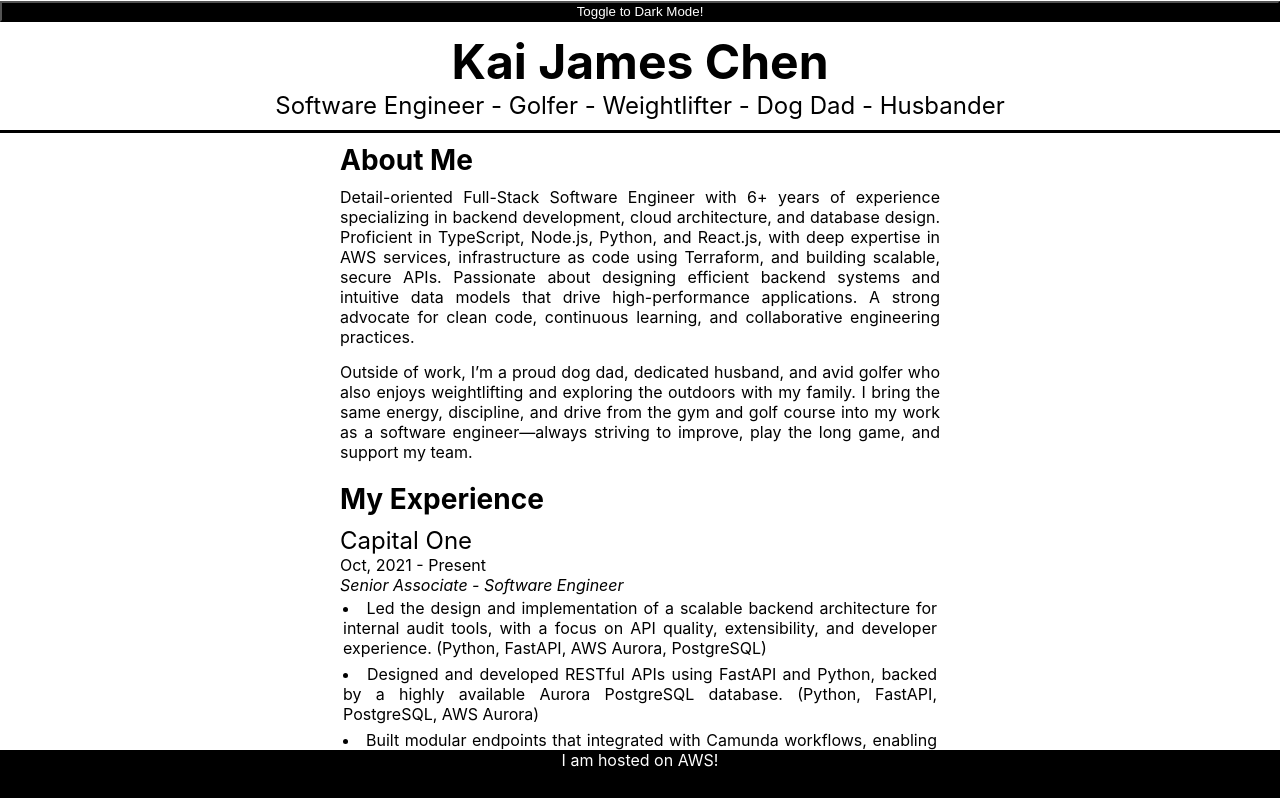
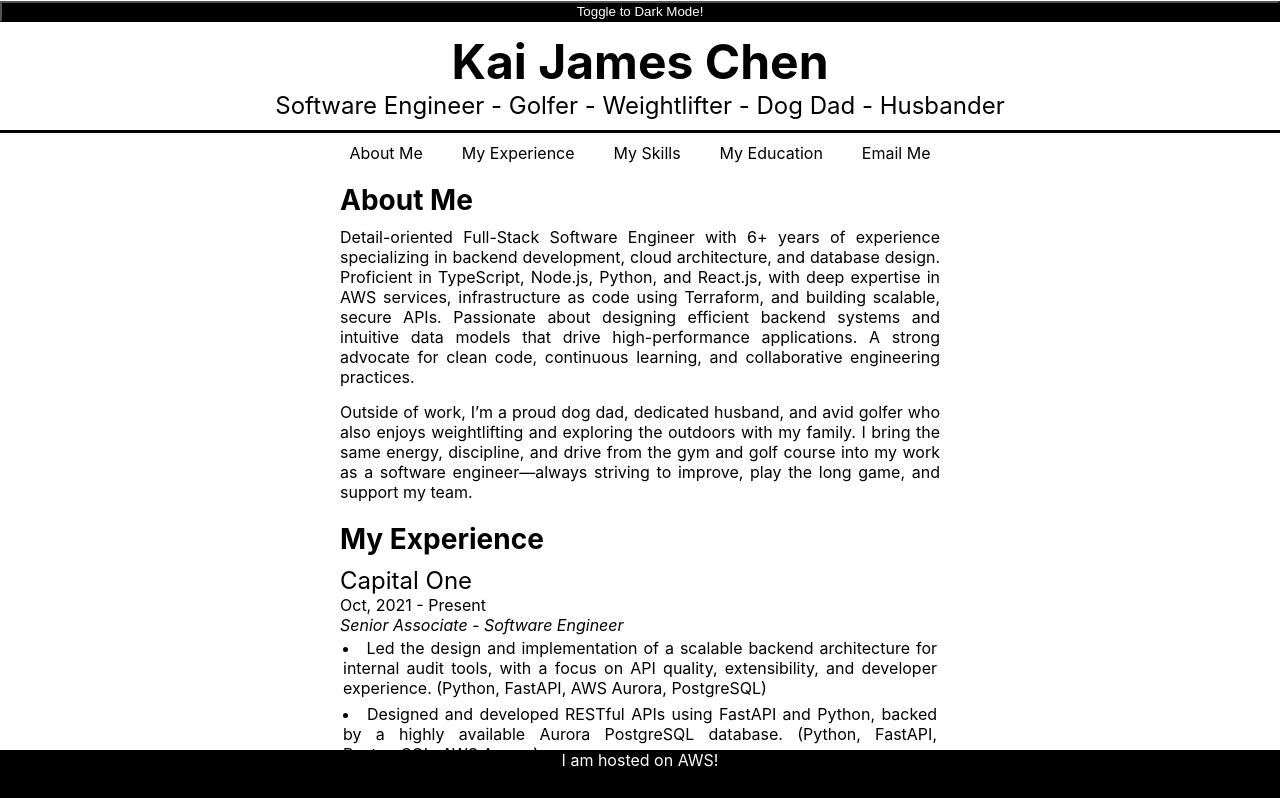
Before and after one commit to KaiFujimoto/Kai-Website, a React (Create React App) app: page / in a window 1280 px wide. Shown: the top 798 px of the page. Built offline with nearby package versions, Linux system fonts and the light colour scheme.

Commit message:
feature: add menubar that uses useRef hooks to scroll dynamically to each section

```diff
--- a/src/App.css
+++ b/src/App.css
@@ -122,3 +122,14 @@ form > button {
 	margin-top: 10px;
 	width: 20%;
 }
+
+nav {
+	display: flex;
+	flex-direction: row;
+	justify-content: space-around;
+	margin: 10px;
+}
+
+nav > div {
+	cursor: pointer;
+}
--- a/src/App.tsx
+++ b/src/App.tsx
@@ -1,6 +1,7 @@
-import React, { createContext, useState, useContext } from 'react';
+import React, { useRef, createContext, useState, useContext } from 'react';
 import './App.css';
 import Header from './components/Header';
+import MenuBar from './components/MenuBar';
 import Footer from './components/Footer';
 import AboutMe from './components/AboutMe';
 import EmailMe from './components/EmailMe';
@@ -19,17 +20,30 @@ function App() {
 
 	const [isDarkMode, setIsDarkMode] = useState(false);
 
+	const aboutMeRef = useRef<HTMLDivElement | null>(null);
+  const myExperienceRef = useRef<HTMLDivElement | null>(null);
+	const mySkillsRef = useRef<HTMLDivElement | null>(null);
+	const myEducationRef = useRef<HTMLDivElement | null>(null);
+	const emailMeRef = useRef<HTMLDivElement | null>(null);
+
   return (
 		<ThemeContext.Provider value={{ isDarkMode, setIsDarkMode }}>
 			<div className={`${isDarkMode ? "dark" : "light"} App`}>
 			  <ThemeToggle />
 				<Header />
 				<div className="app-body">
-					<AboutMe />
-					<MyExperience />
-					<MySkills />
-					<MyEducation />
-					<EmailMe />
+					<MenuBar scrollToSections={{
+						aboutMe: aboutMeRef,
+						myExperience: myExperienceRef,
+						mySkills: mySkillsRef,
+						myEducation: myEducationRef,
+						emailMe: emailMeRef }} />
+
+					<AboutMe ref={aboutMeRef}/>
+					<MyExperience ref={myExperienceRef}/>
+					<MySkills ref={mySkillsRef}/>
+					<MyEducation ref={myEducationRef}/>
+					<EmailMe ref={emailMeRef}/>
 				</div>
 				<Footer />
 			</div>
--- a/src/components/AboutMe.tsx
+++ b/src/components/AboutMe.tsx
@@ -1,8 +1,8 @@
-import React from 'react';
+import React, { forwardRef } from 'react';
 
-const AboutMe: React.FC = () => {
+const AboutMe = forwardRef<HTMLDivElement, {}>((props, ref)  => {
 	return (
-		<div className="inner-section">
+		<div ref={ref} className="inner-section">
 			<div className="section title">
 				About Me
 			</div>
@@ -14,6 +14,6 @@ Outside of work, I’m a proud dog dad, dedicated husband, and avid golfer who a
 			</div>
 		</div>
 	);
-};
+});
 
 export default AboutMe;
--- a/src/components/EmailMe.tsx
+++ b/src/components/EmailMe.tsx
@@ -1,21 +1,25 @@
-import React, {useState} from 'react';
-import { useDispatch, useSelector } from 'react-redux';
-import { AppDispatch, RootState } from '../redux/store';
-import { sendEmail } from '../redux/emailSlice';
-import { Email } from '../constants/constants';
+import React, { forwardRef, useState } from "react";
+import { useDispatch, useSelector } from "react-redux";
+import { AppDispatch, RootState } from "../redux/store";
+import { sendEmail } from "../redux/emailSlice";
+import { Email } from "../constants/constants";
 
-const EmailMe: React.FC = () => {
+const EmailMe = forwardRef<HTMLDivElement, {}>((props, ref) => {
   const dispatch = useDispatch<AppDispatch>();
-	const { loading, error, successMessage } = useSelector((state: RootState) => state.email);
+  const { loading, error, successMessage } = useSelector(
+    (state: RootState) => state.email
+  );
 
   const [formData, setFormData] = useState<Email>({
-		name: '',
-		email: '',
-		subject: '',
-		message: ''
+    name: "",
+    email: "",
+    subject: "",
+    message: "",
   });
 
-	const handleChange = (e: React.ChangeEvent<HTMLInputElement | HTMLTextAreaElement>) => {
+  const handleChange = (
+    e: React.ChangeEvent<HTMLInputElement | HTMLTextAreaElement>
+  ) => {
     const { name, value } = e.target;
     setFormData((prev) => ({ ...prev, [name]: value }));
   };
@@ -23,14 +27,12 @@ const EmailMe: React.FC = () => {
   const handleSubmit = (e: React.FormEvent<HTMLFormElement>) => {
     e.preventDefault();
     dispatch(sendEmail(formData));
-		setFormData({ name: '', email: '',subject: '',  message: ''});
+    setFormData({ name: "", email: "", subject: "", message: "" });
   };
 
   return (
-		<div className="inner-section">
-			<div className="section title">
-				Email Me
-			</div>
+    <div className="inner-section" ref={ref}>
+      <div className="section title">Email Me</div>
       <div className="inner body">
         <form onSubmit={handleSubmit}>
           <label>Your Name</label>
@@ -69,14 +71,14 @@ const EmailMe: React.FC = () => {
             required
           />
           <button type="submit" disabled={loading}>
-						{loading ? 'Sending...' : 'Send Email'}
+            {loading ? "Sending..." : "Send Email"}
           </button>
-					{successMessage && <p style={{color: 'green' }}>{successMessage}</p>}
-					{error && <p style={{color: 'red'}}>{error}</p>}
+          {successMessage && <p style={{ color: "green" }}>{successMessage}</p>}
+          {error && <p style={{ color: "red" }}>{error}</p>}
         </form>
       </div>
     </div>
   );
-};
+});
 
 export default EmailMe;
--- /dev/null
+++ b/src/components/MenuBar.tsx
@@ -0,0 +1,33 @@
+import React from "react";
+
+interface MenuBarProps {
+	scrollToSections: {
+		aboutMe: React.RefObject<HTMLDivElement | null>;
+		myExperience: React.RefObject<HTMLDivElement | null>;
+		mySkills: React.RefObject<HTMLDivElement | null>;
+		myEducation: React.RefObject<HTMLDivElement | null>;
+		emailMe: React.RefObject<HTMLDivElement | null>;
+	};
+}
+
+const MenuBar: React.FC<MenuBarProps> = ({ scrollToSections }) => {
+
+	const handleScroll = (section: keyof typeof scrollToSections) => {
+		const sectionRef = scrollToSections[section];
+		if (sectionRef.current) {
+			sectionRef.current.scrollIntoView({ behavior: "smooth" });
+		}
+	};
+
+	return (
+		<nav>
+			<div onClick={() => handleScroll("aboutMe")}> About Me </div>
+			<div onClick={() => handleScroll("myExperience")}> My Experience </div>
+			<div onClick={() => handleScroll("mySkills")}> My Skills </div>
+			<div onClick={() => handleScroll("myEducation")}> My Education </div>
+			<div onClick={() => handleScroll("emailMe")}> Email Me </div>
+		</nav>
+	);
+};
+
+export default MenuBar;
--- a/src/components/MyEducation.tsx
+++ b/src/components/MyEducation.tsx
@@ -1,6 +1,6 @@
-import React from 'react';
+import React, { forwardRef } from 'react';
 
-const myEducation: React.FC = () => {
+const myEducation = forwardRef<HTMLDivElement, {}>((props, ref) => {
 	const education = {
 		1: {
 			'name': 'University of Pennsylvania',
@@ -11,7 +11,7 @@ const myEducation: React.FC = () => {
 		}
 	};
 	return (
-		<div className="inner-section">
+		<div ref={ref} className="inner-section">
 			<div className="section title">
 				My Education
 			</div>
@@ -41,6 +41,6 @@ const myEducation: React.FC = () => {
 			</div>
 		</div>
 	);
-};
+});
 
 export default myEducation;
--- a/src/components/MyExperience.tsx
+++ b/src/components/MyExperience.tsx
@@ -1,6 +1,6 @@
-import React from 'react';
+import React, { forwardRef } from 'react';
 
-const MyExperience: React.FC = () => {
+const MyExperience = forwardRef<HTMLDivElement, {}>((props, ref) => {
 	const experienceList = [
 		{
 			"companyName": "Capital One",
@@ -38,7 +38,7 @@ const MyExperience: React.FC = () => {
 	];
 
 	return (
-		<div className="inner-section">
+		<div ref={ref} className="inner-section">
 			<div className="section title">
 				My Experience
 			</div>
@@ -73,6 +73,6 @@ const MyExperience: React.FC = () => {
 			</div>
 		</div>
 	);
-};
+});
 
 export default MyExperience;
--- a/src/components/MySkills.tsx
+++ b/src/components/MySkills.tsx
@@ -1,6 +1,6 @@
-import React from 'react';
+import React, { forwardRef } from 'react';
 
-const MySkills: React.FC = () => {
+const MySkills = forwardRef<HTMLDivElement, {}>((props, ref) => {
 	const languages = [
 		"TypeScript",
 		"JavaScript",
@@ -56,7 +56,7 @@ const MySkills: React.FC = () => {
 		"Other Tools & Platforms": ToolsPlatforms
 	};
 	return (
-		<div className="inner-section">
+		<div ref={ref} className="inner-section">
 			<div className="section title">
 				My Skills
 			</div>
@@ -83,6 +83,6 @@ const MySkills: React.FC = () => {
 			</div>
 		</div>
 	);
-};
+});
 
 export default MySkills;
```
Lines whose indentation alone changed are shown as unchanged.
